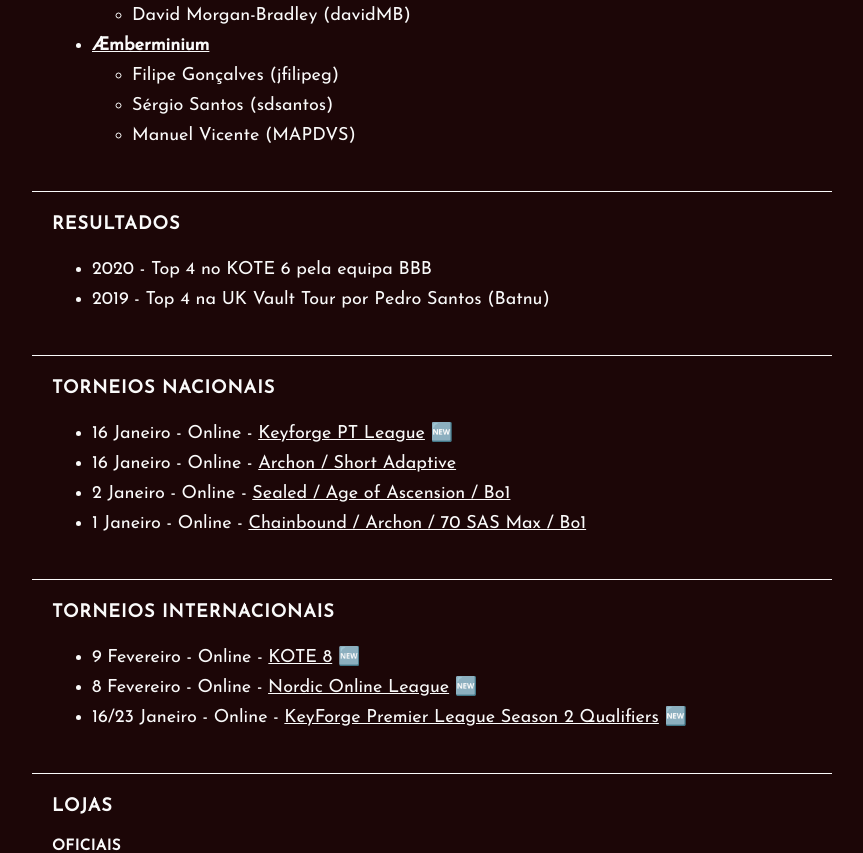
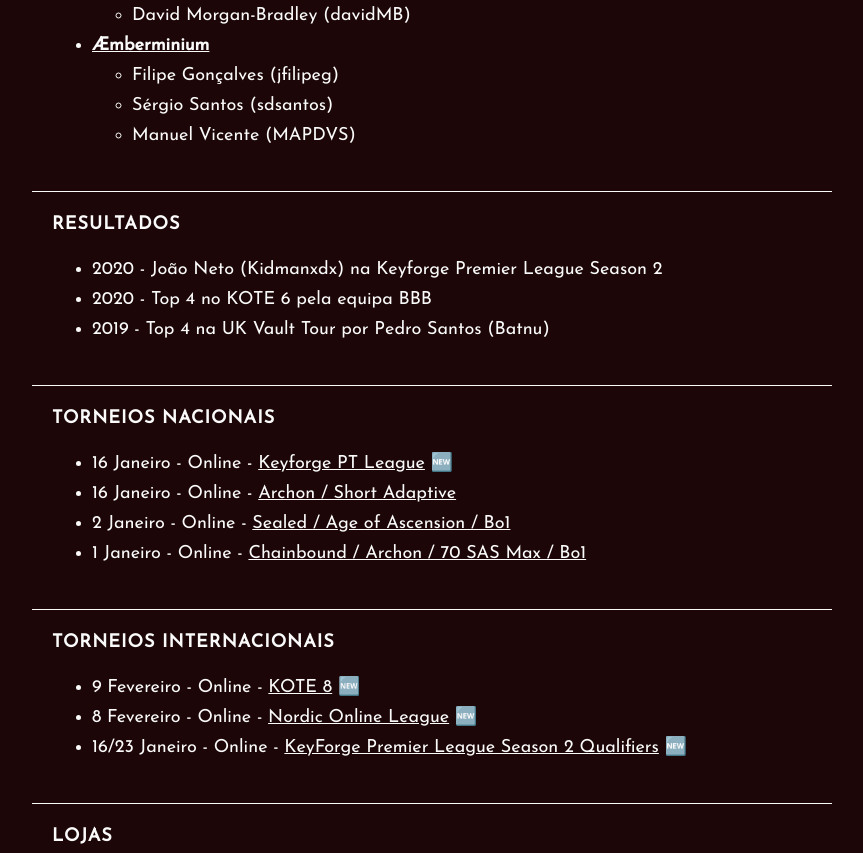
Before and after one commit to keyforge-portugal/website, a Jekyll site: the page built from index.md, in a window 1280 px wide and 900 px high, scrolled down 1070 px, cut to the strip 0-853 px from the top of the window. Shown: the whole strip, without its empty margins (208-1071 px from the left). Built offline with Jekyll 4.4.1, drawn with Linux system fonts in a browser that asks for light colours; our own code applies the rules of GitHub Pages for plain Markdown files.

Commit message:
Update index.md

```diff
--- a/index.md
+++ b/index.md
@@ -46,6 +46,7 @@ Junta-te à nossa [comunidade](https://discord.gg/tmZWy86c) e participa nos torn
 
 ## Resultados
 
+- 2020 - João Neto (Kidmanxdx) na Keyforge Premier League Season 2
 - 2020 - Top 4 no KOTE 6 pela equipa BBB
 - 2019 - Top 4 na UK Vault Tour por Pedro Santos (Batnu)
 
```
